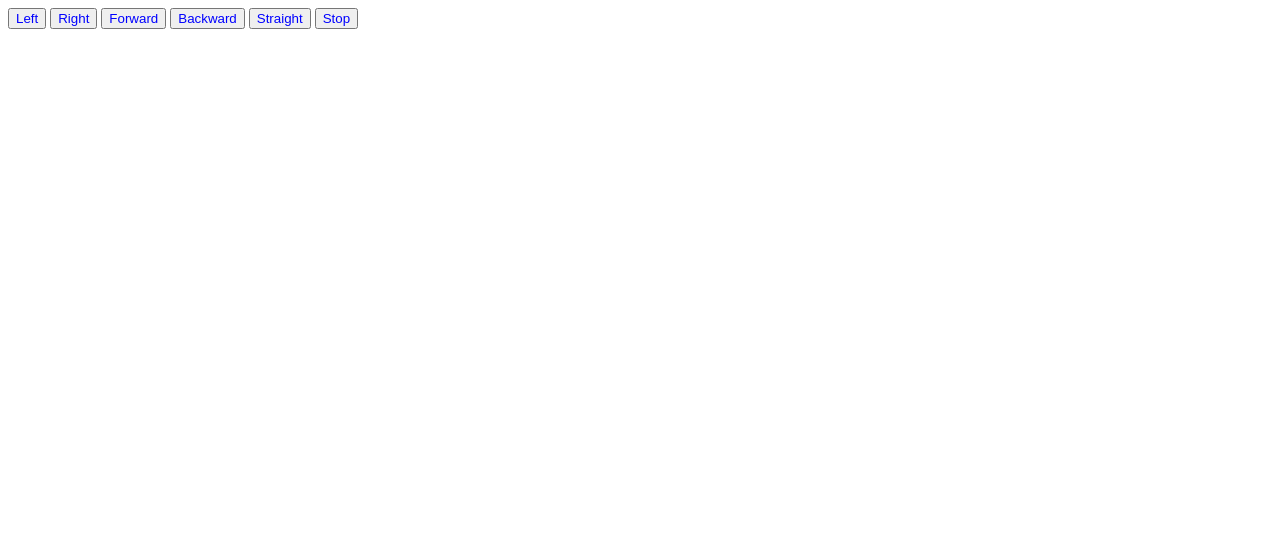
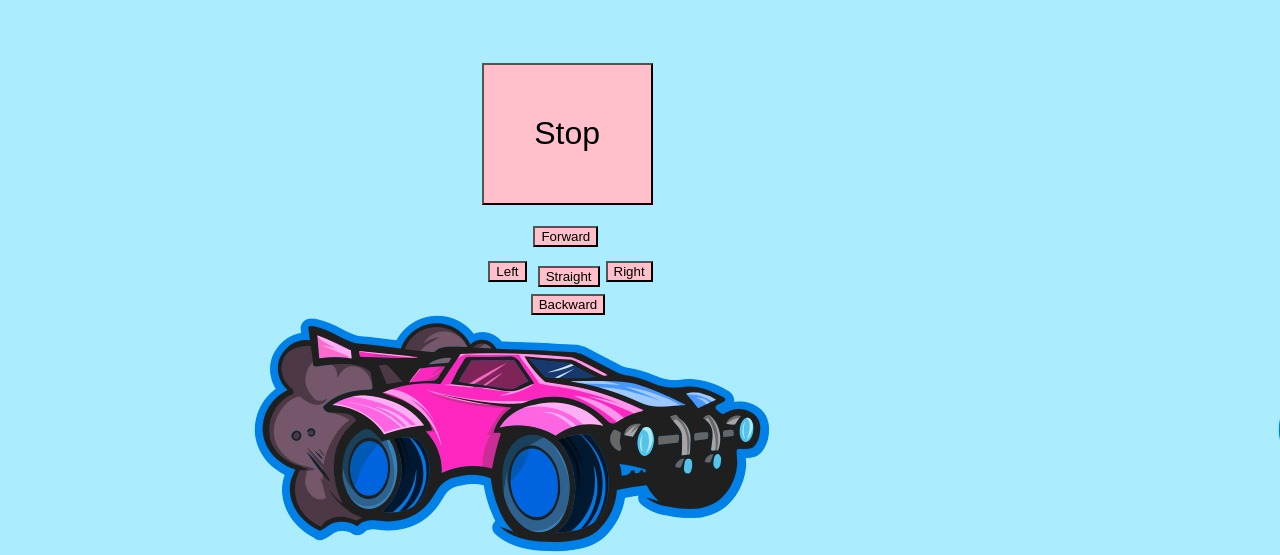
Before and after one commit to Hypnootis/resla, a Flask app: page / in a window 1280 px wide. Shown: the top 555 px of the page. Run offline with Flask 2, Linux system fonts and the light colour scheme.

Commit message:
Website got a new makeover, please someone help

```diff
--- a/webapp/app.py
+++ b/webapp/app.py
@@ -1,5 +1,5 @@
 from flask import Flask, render_template
-import serial
+# import serial
 import time
 
 # with serial.Serial("/dev/ttyUSB0", 115200, timeout=1) as esp:
@@ -37,6 +37,7 @@ def execute():
     return render_template("main.html", commands=AVAILABLE_COMMANDS)
 
 
+
 @app.route('/<cmd>')
 def command(cmd=None):
     # if cmd1 == STRAIGHT:
@@ -65,30 +66,30 @@ def command(cmd=None):
                         esp.flushInput()
             except KeyboardInterrupt:
                 print("Exiting...")
-
     print(servo_command)
     return response, 200, {'Content-Type': 'text/plain'}
 
-# @app.route('/<cmd>')
-# def command(cmd=None):
-#     if cmd == STRAIGHT:
-#         camera_command = "X"
-#         response = "Resetting ..."
-#     else:
-#         camera_command = cmd[0].upper()
-#         camera_command = cmd
-#         response = "Moving {}".format(cmd.capitalize())
-#         if camera_command == STRAIGHT:
-#             reset_wheels()
-#             response = "Moving {}".format(cmd.capitalize())
-#         elif camera_command == LEFT:
-#             turn_left()
-#             response = "Moving {}".format(cmd.capitalize())
-#         elif camera_command == RIGHT:
-#             turn_right()
-#             response = "Moving {}".format(cmd.capitalize())
-#     return response, 200, {'Content-Type': 'text/plain'}
-
+"""
+@app.route('/<cmd>')
+def command(cmd=None):
+     if cmd == STRAIGHT:
+         camera_command = "X"
+         response = "Resetting ..."
+     else:
+         camera_command = cmd[0].upper()
+         camera_command = cmd
+         response = "Moving {}".format(cmd.capitalize())
+         if camera_command == STRAIGHT:
+             # reset_wheels()
+             response = "Moving {}".format(cmd.capitalize())
+         elif camera_command == LEFT:
+             # turn_left()
+             response = "Moving {}".format(cmd.capitalize())
+         elif camera_command == RIGHT:
+             # turn_right()
+             response = "Moving {}".format(cmd.capitalize())
+     return response, 200, {'Content-Type': 'text/plain'}
+"""
 
 if __name__ == '__main__':
     app.run(debug=True)
--- /dev/null
+++ b/webapp/static/styles/style.css
@@ -0,0 +1,48 @@
+* {
+	background-image: url("../resla.jpg");
+	background-color:pink;
+}
+
+.command {
+	color: black;
+	background-image: none;
+	background-color: pink;
+}
+
+.command-left{
+	float: left;
+	margin-top: 20%;
+	margin-left: 38%;
+}
+
+.command-right{
+	float: right;
+	margin-top: 20%;
+	margin-right: 49%;
+}
+
+.command-forward{
+	float: right;
+	margin-top: -4.4%;
+	margin-right: 53.3%;
+}
+
+.command-backward{
+	float: right;
+	margin-right: 52.75%;
+	margin-top: 1%;
+}
+
+.command-straight{
+	float: right;
+	margin-right: 53.2%;
+	margin-top: -3.9%;
+}
+
+.command-stop{
+	padding: 4% 4% 4% 4%;
+	font-size: 200%;
+	float: right;
+	margin-right: 49%;
+	margin-top: -20%;
+}
--- a/webapp/templates/main.html
+++ b/webapp/templates/main.html
@@ -4,7 +4,7 @@
     <meta charset="UTF-8">
     <title>Resla</title>
     <script src="https://unpkg.com/axios/dist/axios.min.js"></script>
-    <link rel="stylesheet" type="text/css" href="style.css">
+    <link rel="stylesheet" href="{{ url_for('static', filename='styles/style.css') }}">
 </head>
 <body>
     {% for label, command in commands.items() %}
--- a/webapp/templates/style.css
+++ /dev/null
@@ -1,3 +0,0 @@
-button {
-	color: blue;
-}
```
Also changed, not shown: webapp/static/resla.jpg (added).
